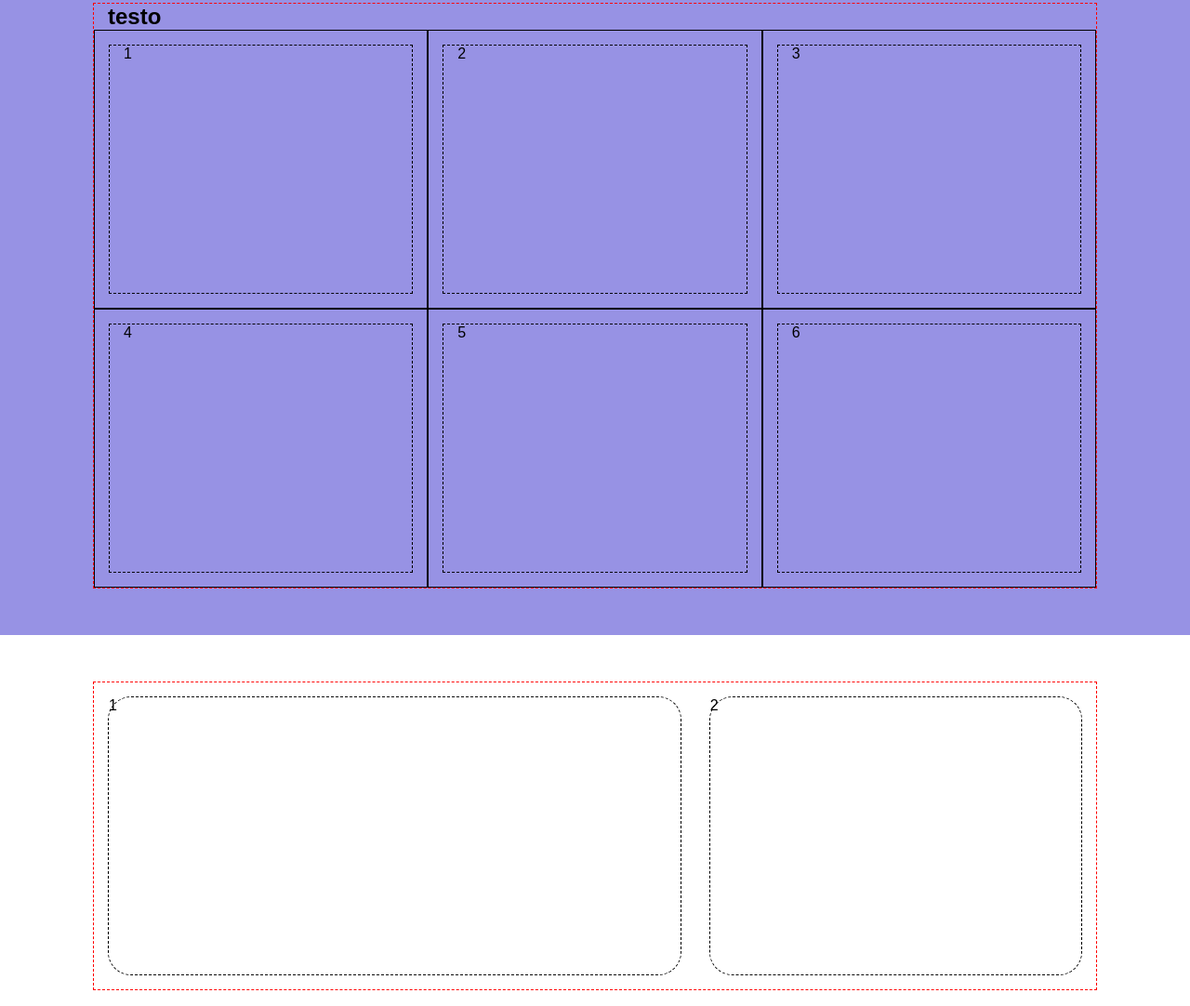
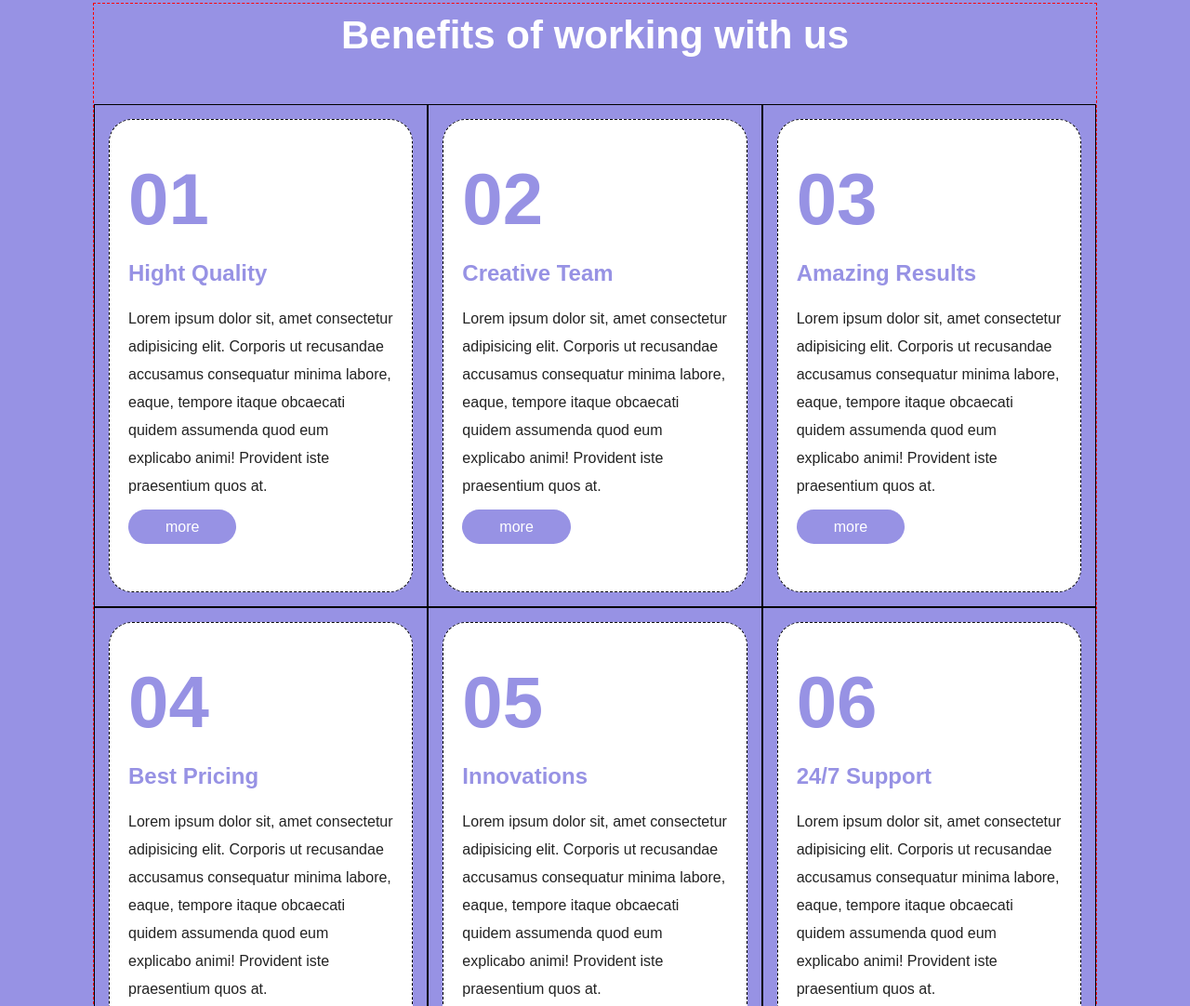
Before and after one commit to Adriatik-Berdufi/htmlcss-responsive-layout, a plain HTML site: page index.html in a window 1280 px wide. Shown: the part 3495-4577 px from the top of the page at 93% size. Drawn offline with Linux system fonts and the light colour scheme.

Commit message:
feat: replace content benefits section

```diff
--- a/css/style.css
+++ b/css/style.css
@@ -355,6 +355,7 @@ text-align: center; font-size: 3rem;
 
 /*** Section benefits ***/
 
+/*** Section benefits Generic***/
 #benefits .col{
   width: calc(100% /3);
   /*debug*/
@@ -362,10 +363,47 @@ text-align: center; font-size: 3rem;
   border: 1px solid black;
 }
 #benefits .col .container{
-  border: 1px dashed black;
   height: 100%;
+}
+#benefits h2{
+  color: white;
+  text-align: center;
+  padding-top: 10px;
+  padding-bottom: 50px;
+  font-size: 42px;
+}
+#benefits .card > *{
+  margin-bottom: 20px;
 
 }
+#benefits .card{
+  padding: 40px 20px;
+  background-color: white;
+  color: rgb(151, 146, 228);
+}
+#benefits .card p{
+  color: rgb(35, 35, 35);
+  line-height: 30px;
+}
+#benefits .card .nmb-card{
+  font-size: 78px;
+  font-weight: 600;
+}
+#benefits .card h3{
+  font-size: 24px;
+}
+#benefits .more a{
+  color: white;
+  background-color: rgb(151, 146, 228) ;
+  padding: 10px 40px;
+  border-radius: 20px;
+}
+
+
+
+
+
+
 
 /*** Section about-us ***/
 
--- a/index.html
+++ b/index.html
@@ -35,6 +35,7 @@
     </header>
     <main id="main">
       <div class="wrapper">
+
         <section id="demo-app">
         <div class="container">
           <div class="row">
@@ -86,6 +87,7 @@
         </div>
 
         </section>
+
         <section id="planning">
           <div class="container">
             <div class="row">
@@ -115,9 +117,11 @@
             </div>
           </div>
         </section>
+
         <section id="testimonials">
           <div class="container">
             <div class="row">
+
               <div class="col description">
                 <div class="card ">
                   <h4>Testimonials</h4>
@@ -125,6 +129,7 @@
                   <p>Lorem ipsum dolor sit amet consectetur adipisicing elit. Perferendis distinctio asperiores ratione aperiam vitae. Animi voluptates eveniet quo quisquam voluptatum a ut odio quibusdam esse, excepturi molestiae quae reiciendis repellat?</p>
                 </div>
               </div>
+
               <div class="col">
                 <div class="card testimonials-card">
                   <div class="testimonials-foto">
@@ -136,6 +141,7 @@
                   </div>
                 </div>
               </div>
+
               <div class="col">
                 <div class="card testimonials-card">
                   <div class="testimonials-foto">
@@ -147,6 +153,7 @@
                   </div>
                 </div>
               </div>
+
               <div class="col">
                 <div class="card testimonials-card">
                   <div class="testimonials-foto">
@@ -163,40 +170,60 @@
           </div>
 
         </section>
+
         <section id="benefits">
           <div class="container">
-            <div><h2>testo</h2></div>
+            <div><h2>Benefits of working with us</h2></div>
             <div class="row">
               <div class="col">
-                <div class="container">
-                  1
+                <div class="card">
+                  <div class="nmb-card">01</div>
+                  <h3>Hight Quality</h3>
+                  <p>Lorem ipsum dolor sit, amet consectetur adipisicing elit. Corporis ut recusandae accusamus consequatur minima labore, eaque, tempore itaque obcaecati quidem assumenda quod eum explicabo animi! Provident iste praesentium quos at.</p>
+                  <div class="more"><a href="#">more</a></div>
                 </div>
               </div>
               <div class="col">
-                <div class="container">
-                  2
+                <div class="card">
+                  <div class="nmb-card">02</div>
+                  <h3>Creative Team</h3>
+                  <p>Lorem ipsum dolor sit, amet consectetur adipisicing elit. Corporis ut recusandae accusamus consequatur minima labore, eaque, tempore itaque obcaecati quidem assumenda quod eum explicabo animi! Provident iste praesentium quos at.</p>
+                  <div class="more"><a href="#">more</a></div>
                 </div>
               </div><div class="col">
-                <div class="container">
-                  3
+                <div class="card">
+                  <div class="nmb-card">03</div>
+                  <h3>Amazing Results</h3>
+                  <p>Lorem ipsum dolor sit, amet consectetur adipisicing elit. Corporis ut recusandae accusamus consequatur minima labore, eaque, tempore itaque obcaecati quidem assumenda quod eum explicabo animi! Provident iste praesentium quos at.</p>
+                  <div class="more"><a href="#">more</a></div>
                 </div>
               </div><div class="col">
-                <div class="container">
-                  4
+                <div class="card">
+                  <div class="nmb-card">04</div>
+                  <h3>Best Pricing</h3>
+                  <p>Lorem ipsum dolor sit, amet consectetur adipisicing elit. Corporis ut recusandae accusamus consequatur minima labore, eaque, tempore itaque obcaecati quidem assumenda quod eum explicabo animi! Provident iste praesentium quos at.</p>
+                  <div class="more"><a href="#">more</a></div>
                 </div>
               </div><div class="col">
-                <div class="container">
-                  5
+                <div class="card">
+                  <div class="nmb-card">05</div>
+                  <h3>Innovations</h3>
+                  <p>Lorem ipsum dolor sit, amet consectetur adipisicing elit. Corporis ut recusandae accusamus consequatur minima labore, eaque, tempore itaque obcaecati quidem assumenda quod eum explicabo animi! Provident iste praesentium quos at.</p>
+                  <div class="more"><a href="#">more</a></div>
                 </div>
               </div><div class="col">
-                <div class="container">
-                  6
+                <div class="card">
+                  <div class="nmb-card">06</div>
+                  <h3>24/7 Support</h3>
+                  <p>Lorem ipsum dolor sit, amet consectetur adipisicing elit. Corporis ut recusandae accusamus consequatur minima labore, eaque, tempore itaque obcaecati quidem assumenda quod eum explicabo animi! Provident iste praesentium quos at.</p>
+                  <div class="more"><a href="#">more</a></div>
                 </div>
               </div>
             </div>
           </div>
 
         </section>
+
         <section id="about-us">
           <div class="container">
             <div class="row">
@@ -209,6 +236,7 @@
             </div>
           </div>
         </section>
+
         <section id="get-started">
           <div class="container">
             <div class="card">get started</div>
```
